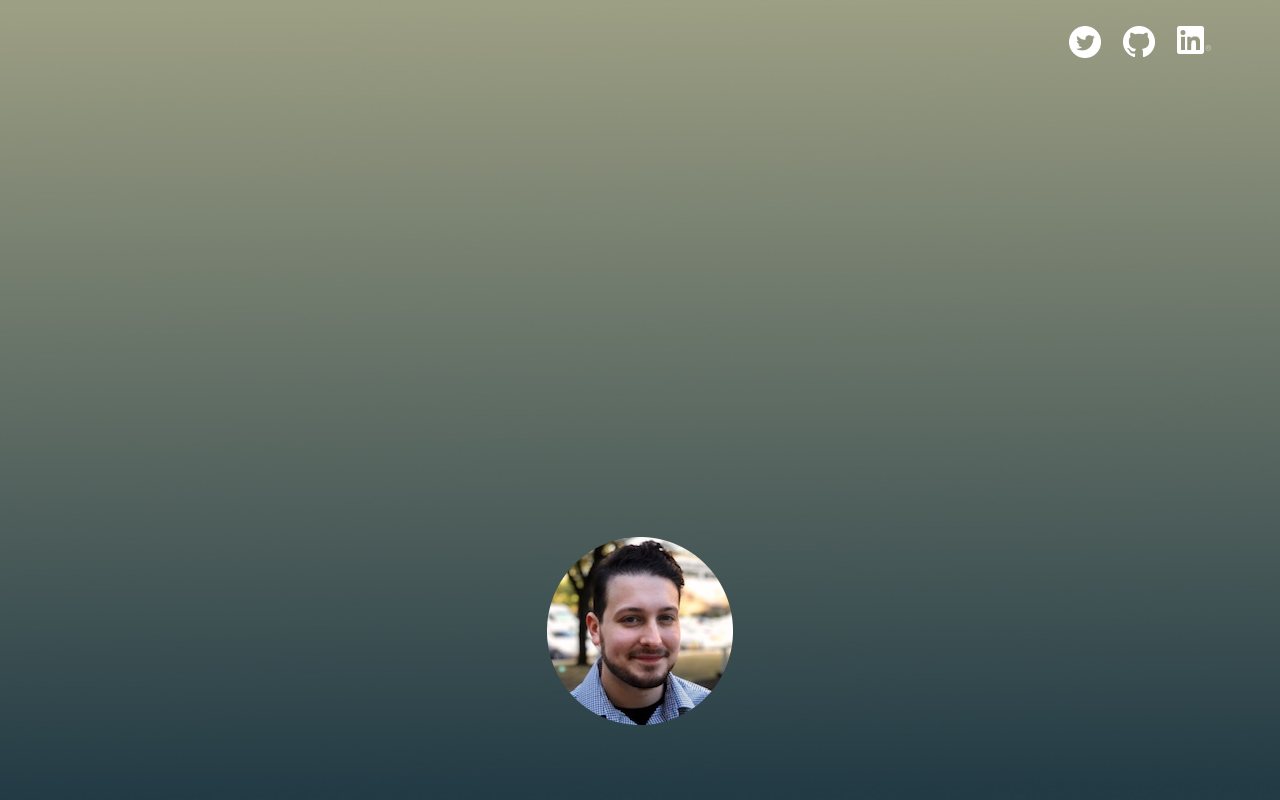
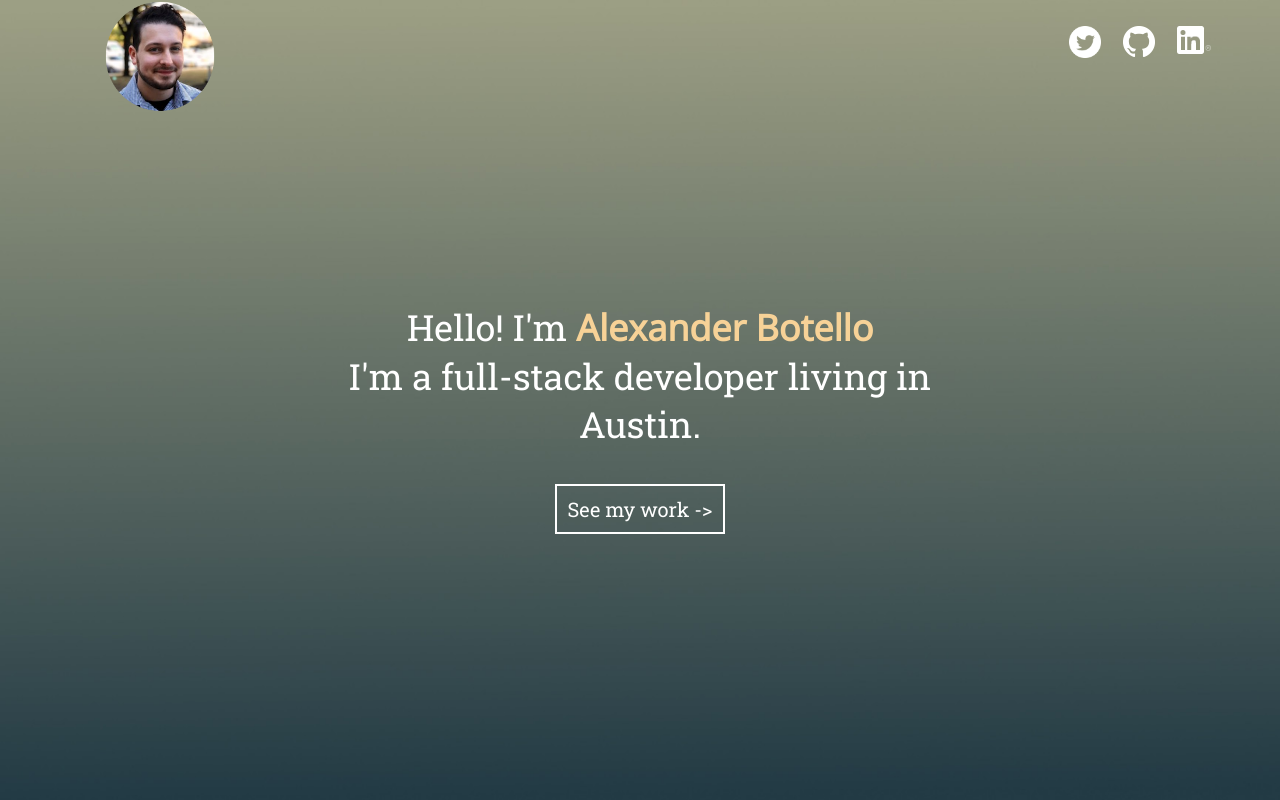
Before and after one commit to alexbotello/portfolio, a React (Create React App) app: page / in a window 1280 px wide. Shown: the top 800 px of the page. Built offline with nearby package versions, Linux system fonts and the light colour scheme.

Commit message:
Test to see if this looks good on larger screens

```diff
--- a/src/components/Image/index.css
+++ b/src/components/Image/index.css
@@ -4,4 +4,6 @@
 
 .Image img {
   border-radius: 50%;
+  height: 112px;
+  width: 112px;
 }
--- a/src/components/Main/index.css
+++ b/src/components/Main/index.css
@@ -2,16 +2,16 @@
   display: grid;
   grid-template-columns: 1fr 2fr 1fr;
   grid-template-areas:
-    ".   .   social"
-    ". . ."
-    ". image ."
-    ". text  ."
-    ".   .   .";
-  grid-template-rows: 1fr 1fr 1fr 1fr 1fr 1fr;
+    "image . social"
+    ". text ."
+    ". . .";
+  grid-template-rows: 1fr 1fr 1fr;
   text-align: center;
   background: url("/images/bg.jpg") no-repeat center center fixed;
   -webkit-background-size: cover;
   -moz-background-size: cover;
   -o-background-size: cover;
   background-size: cover;
+  height: 100%;
+  min-height: 100vh;
 }
```
